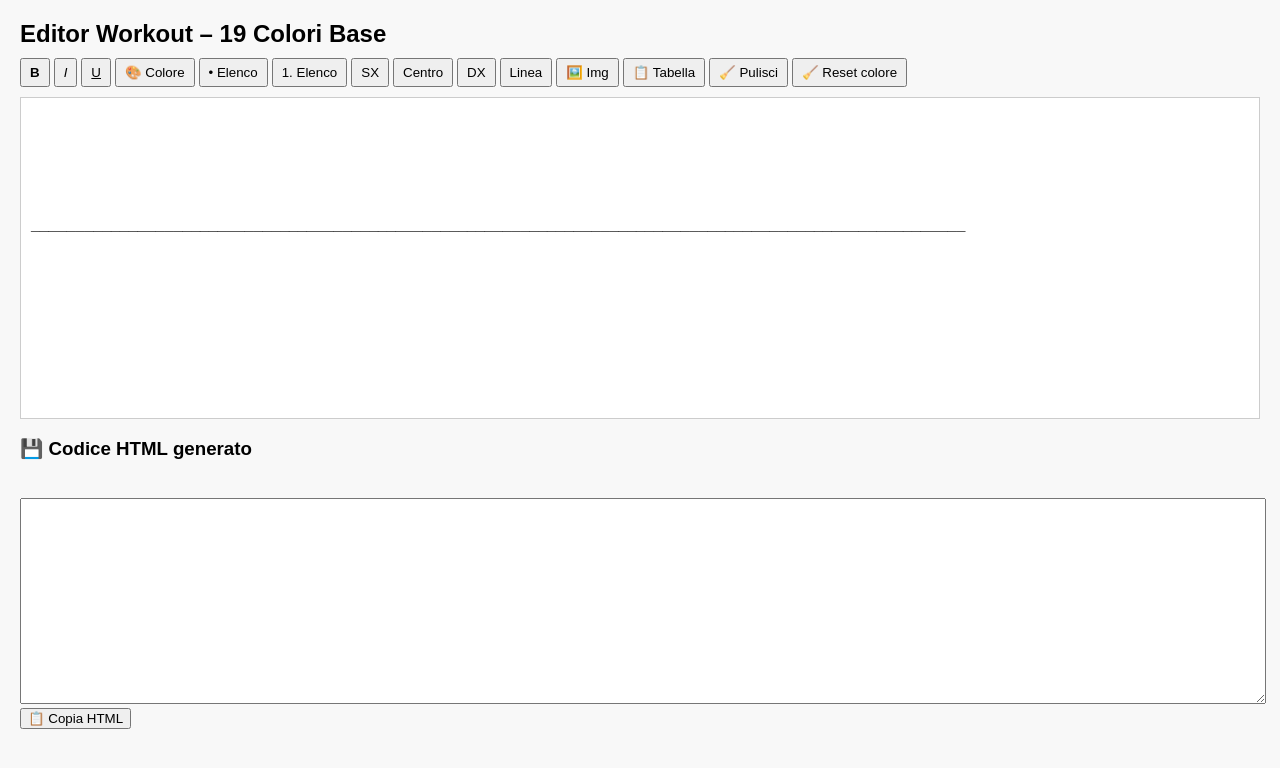
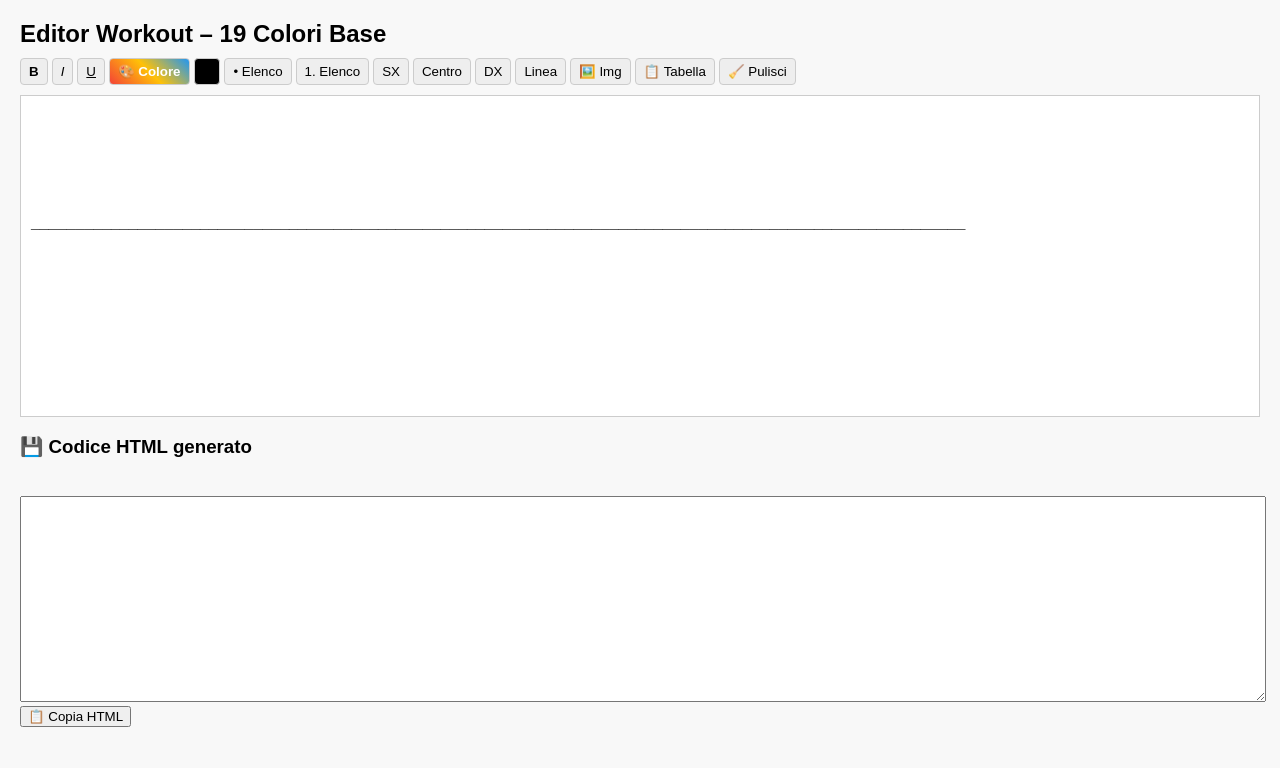
Before and after one commit to il-bonvi/HTML-intervals-Workouts, a plain HTML site: page HTML STANDALONE SECURITY.html in a window 1280 px wide. Drawn offline with Linux system fonts and the light colour scheme.

Commit message:
Update HTML STANDALONE SECURITY.html

```diff
--- a/HTML STANDALONE SECURITY.html
+++ b/HTML STANDALONE SECURITY.html
@@ -20,7 +20,29 @@ h2 { margin-bottom: 10px; }
 .toolbar button {
   padding: 5px 8px;
   cursor: pointer;
+  border: 1px solid #ccc;
+  border-radius: 4px;
+  background: #eee;
+  transition: background 0.2s;
 }
+.toolbar button:hover {
+  background: #ddd;
+}
+
+/* Bottone Colore */
+#colorBtn {
+  background: linear-gradient(45deg, #F44336, #FFC107, #2196F3);
+  color: #fff;
+  font-weight: bold;
+}
+
+/* Bottone Reset Colore */
+button[onclick="resetColor()"] {
+  background: #000000; /* Blue Grey */
+  color: #000000;
+  font-weight: bold;
+}
+
 #editor {
   border: 1px solid #ccc;
   padding: 10px;
@@ -126,10 +148,8 @@ h2 { margin-bottom: 10px; }
   <button onclick="execCmd('bold')"><b>B</b></button>
   <button onclick="execCmd('italic')"><i>I</i></button>
   <button onclick="execCmd('underline')"><u>U</u></button>
-
-  <!-- COLOR MENU BUTTON -->
   <button id="colorBtn" type="button">🎨 Colore</button>
-
+  <button onclick="resetColor()">--</button>
   <button onclick="execCmd('insertUnorderedList')">• Elenco</button>
   <button onclick="execCmd('insertOrderedList')">1. Elenco</button>
   <button onclick="execCmd('justifyLeft')">SX</button>
@@ -139,7 +159,6 @@ h2 { margin-bottom: 10px; }
   <button onclick="insertImage()">🖼️ Img</button>
   <button onclick="insertTable()">📋 Tabella</button>
   <button onclick="clearEditor()">🧹 Pulisci</button>
-  <button onclick="resetColor()">🧹 Reset colore</button>
 
   <!-- MENU COLORI -->
   <div id="colorMenu" class="color-menu hidden">
```
